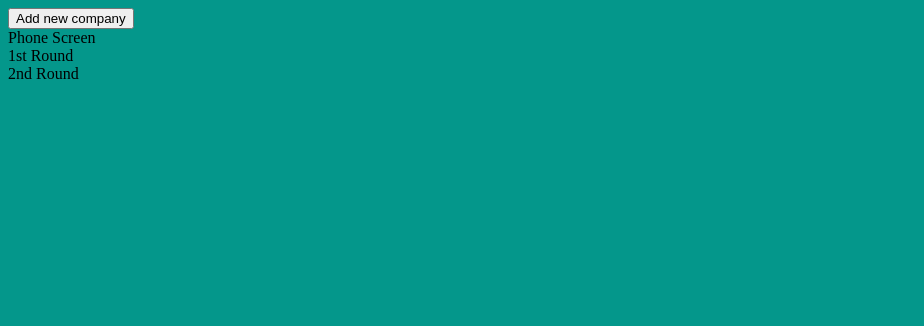
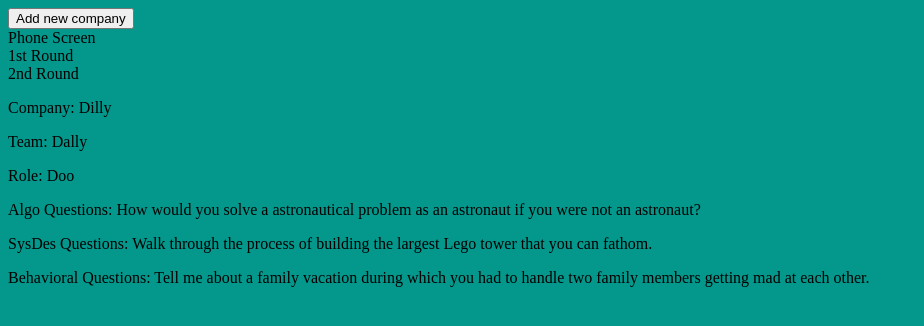
Before and after one commit to joam-labs/InterviewCracker, a React app: page /personalPage in a window 1280 px wide. Shown: the top 326 px of the page, without its empty margins (0-924 px from the left). Built offline with nearby package versions, Linux system fonts and the light colour scheme; no server answers.

Commit message:
detailcard built, adding styling

```diff
--- a/client/components/CompanyRow.jsx
+++ b/client/components/CompanyRow.jsx
@@ -24,7 +24,7 @@ const CompanyRow = () => {
       </div>
       <div className='cardCol'>
         {card1Content ?
-          <SimpleCard/> :
+        <SimpleCard/>   :
           <div className="blankCard">
             <button className="openAddCard" onClick={() => handleClick()}>
               + Add Card
--- a/client/components/DetailCard.jsx
+++ b/client/components/DetailCard.jsx
@@ -1,44 +1,28 @@
-import React from "react";
+import React, {useState} from "react";
 
 const DetailCard = () => {
-
+//placeholder state
+  const [company, setCompany] = useState('Dilly');
+  const [team, setTeam] = useState('Dally');
+  const [role, setRole] = useState('Doo');
+  const [algoQs, setAlgoQs] = useState('How would you solve a astronautical problem as an astronaut if you were not an astronaut?')
+  const [systemDesignQs, setSystemDesignQs] = useState('Walk through the process of building the largest Lego tower that you can fathom.')
+  const [behaveQs, setBehaveQs] = useState('Tell me about a family vacation during which you had to handle two family members getting mad at each other.')
   // deconstruct props to pass down questions in different sections?
   return (
     <>
-      <div id = "DetailsCard">
+      <div id = "detailsCard">
         <div id = "Identifiers">
-          <p>Company: </p>
-          <p>Team: </p>
-          <p>Role: </p>
+          <p>Company: {company}</p>
+          <p>Team: {team}</p>
+          <p>Role: {role}</p>
         </div>
 
         <div className="Questions">
-          <ol>
-            {/* //loop through array of behavior questions passed down and render a list item for each */}
-            1.
-            2.
-            3.
-          </ol>
+          <p>Algo Questions: {algoQs}</p>
+          <p>SysDes Questions: {systemDesignQs}</p>
+          <p>Behavioral Questions: {behaveQs}</p>
         </div>
-
-        <div className="Questions">
-          <ol>
-            {/* //loop through array of algo questions passed down and render a list item for each */}
-            1.
-            2.
-            3.
-          </ol>
-        </div>
-
-        <div className="Questions">
-          <ol>
-            {/* //loop through array of system questions passed down and render a list item or each */}
-            1.
-            2.
-            3.
-          </ol>
-        </div>
-
       </div>
     </>
   )
--- a/client/containers/UserContainer.jsx
+++ b/client/containers/UserContainer.jsx
@@ -38,6 +38,7 @@ const UserContainer = () => {
           <AddCompany companyBool={setNewCompany}/>
         </div>
       }
+      <DetailCard />
     </div>
   )
 }
--- /dev/null
+++ b/client/scss/DetailCard.scss
@@ -0,0 +1,3 @@
+.detailsCard{
+  border: 4px solid
+}
--- a/package.json
+++ b/package.json
@@ -17,7 +17,7 @@
     "url": "git+https://github.com/joam-labs/InterviewCracker.git"
   },
   "author": "",
-  "license": "ISC",
+  "license": "MIT",
   "bugs": {
     "url": "https://github.com/joam-labs/InterviewCracker/issues"
   },
```
Also changed, not shown: 3 other files (tests, documents, lock files or other folders).
